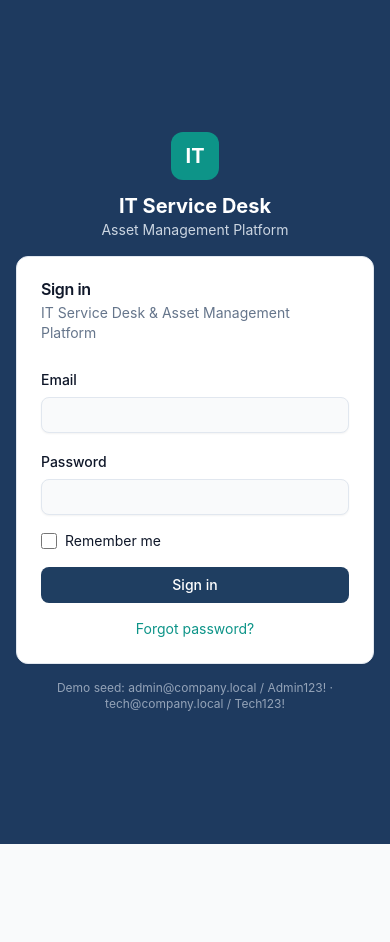
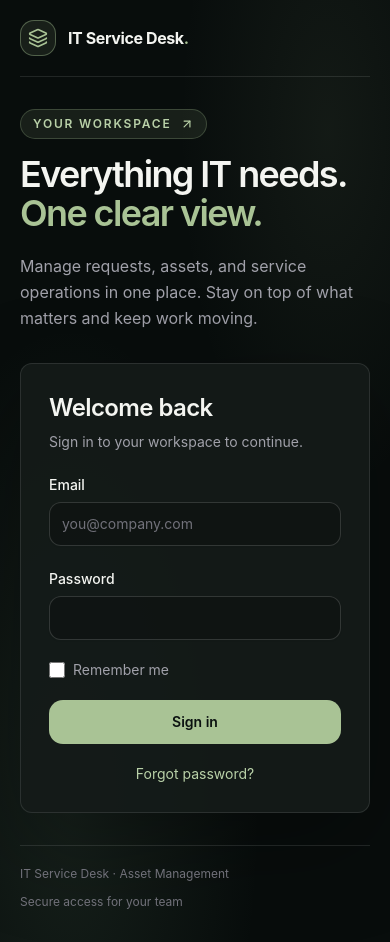
Before and after one commit to HKXC/IT-SERVICE-DESK-ONE, a Next.js app: page /login in a window 390 px wide. Before the commit the page ends 844 px from the top, so only its background shows below. Built offline with nearby package versions, Linux system fonts and the light colour scheme.

Commit message:
Apply dark editorial UI inspired by Freebuff

```diff
--- a/src/app/(auth)/login/page.tsx
+++ b/src/app/(auth)/login/page.tsx
@@ -1,20 +1,39 @@
 import { LoginForm } from "@/components/auth/login-form";
+import { ArrowUpRight, CheckCircle2, Layers3, ShieldCheck, Ticket } from "lucide-react";
 
 export default function LoginPage() {
   return (
-    <div className="flex min-h-screen items-center justify-center bg-[#1E3A5F] p-4">
-      <div className="w-full max-w-md space-y-4">
-        <div className="text-center text-white">
-          <div className="mx-auto mb-3 flex size-12 items-center justify-center rounded-xl bg-[#0D9488] text-xl font-bold">
-            IT
+    <div className="relative min-h-screen overflow-hidden bg-[#080d0c] text-[#f4f5f1]">
+      <div className="pointer-events-none absolute inset-0 bg-[radial-gradient(ellipse_at_18%_85%,rgba(119,161,127,0.13),transparent_42%),radial-gradient(ellipse_at_84%_14%,rgba(153,177,134,0.08),transparent_32%)]" />
+      <div className="relative mx-auto flex min-h-screen max-w-7xl flex-col px-5 pb-8 pt-5 sm:px-8 lg:px-12">
+        <header className="flex items-center justify-between border-b border-white/10 pb-5">
+          <div className="flex items-center gap-3">
+            <span className="flex size-9 items-center justify-center rounded-lg border border-[#a9c395]/40 bg-[#a9c395]/10 text-[#a9c395]"><Layers3 className="size-5" aria-hidden /></span>
+            <span className="text-base font-bold tracking-tight">IT Service Desk<span className="text-[#a9c395]">.</span></span>
           </div>
-          <h1 className="text-xl font-bold">IT Service Desk</h1>
-          <p className="text-sm text-slate-300">Asset Management Platform</p>
-        </div>
-        <LoginForm />
-        <p className="text-center text-xs text-slate-400">
-          Demo seed: admin@company.local / Admin123! · tech@company.local / Tech123!
-        </p>
+          <span className="hidden items-center gap-2 rounded-full border border-white/10 px-3 py-1.5 text-xs text-zinc-400 sm:inline-flex"><span className="size-1.5 rounded-full bg-[#a9c395]" />Service operations, simplified</span>
+        </header>
+
+        <main className="grid flex-1 items-center gap-8 py-8 lg:grid-cols-[minmax(0,1fr)_420px] lg:gap-20 lg:py-14">
+          <section className="max-w-2xl">
+            <p className="mb-4 inline-flex items-center gap-2 rounded-full border border-[#a9c395]/25 bg-[#a9c395]/10 px-3 py-1.5 text-xs font-semibold uppercase tracking-[0.15em] text-[#b9d1a8] lg:mb-6">Your workspace <ArrowUpRight className="size-3.5" aria-hidden /></p>
+            <h1 className="text-4xl font-semibold leading-[1.08] tracking-[-0.045em] sm:text-5xl lg:text-6xl xl:text-7xl">Everything IT needs.<br /><span className="text-[#a9c395]">One clear view.</span></h1>
+            <p className="mt-5 max-w-lg text-base leading-relaxed text-zinc-400 lg:mt-7 lg:text-lg">Manage requests, assets, and service operations in one place. Stay on top of what matters and keep work moving.</p>
+            <div className="mt-10 hidden gap-3 sm:grid-cols-3 lg:grid">
+              {[
+                { icon: Ticket, label: "Resolve requests" },
+                { icon: ShieldCheck, label: "Track every asset" },
+                { icon: CheckCircle2, label: "Meet service goals" },
+              ].map(({ icon: Icon, label }) => (
+                <div key={label} className="flex items-center gap-2.5 rounded-xl border border-white/10 bg-white/[0.03] px-3 py-3 text-sm text-zinc-300"><Icon className="size-4 shrink-0 text-[#a9c395]" aria-hidden />{label}</div>
+              ))}
+            </div>
+          </section>
+          <div className="w-full max-w-md justify-self-center lg:justify-self-end">
+            <LoginForm />
+          </div>
+        </main>
+        <footer className="flex flex-wrap items-center justify-between gap-3 border-t border-white/10 pt-5 text-xs text-zinc-500"><span>IT Service Desk · Asset Management</span><span>Secure access for your team</span></footer>
       </div>
     </div>
   );
--- a/src/app/(dashboard)/page.tsx
+++ b/src/app/(dashboard)/page.tsx
@@ -60,10 +60,10 @@ export default async function DashboardPage() {
   ]);
 
   const stats = [
-    { label: "Open tickets", value: openTickets, href: "/tickets", icon: Ticket, tone: "text-[#1E3A5F] dark:text-sky-300", hint: "View ticket queue" },
-    { label: "Unassigned", value: unassigned, href: "/tickets?filter=unassigned", icon: CircleAlert, tone: "text-orange-600 dark:text-orange-400", hint: "Needs an owner" },
-    { label: "SLA at risk", value: slaRisk, href: "/tickets?filter=sla-risk", icon: Clock3, tone: "text-rose-600 dark:text-rose-400", hint: "Review deadlines" },
-    { label: "Resolved today", value: resolvedToday, href: "/tickets", icon: CheckCircle2, tone: "text-teal-600 dark:text-teal-400", hint: "Completed work" },
+    { label: "Open tickets", value: openTickets, href: "/tickets", icon: Ticket, tone: "text-[#a9c395]", hint: "View ticket queue" },
+    { label: "Unassigned", value: unassigned, href: "/tickets?filter=unassigned", icon: CircleAlert, tone: "text-orange-500 dark:text-orange-300", hint: "Needs an owner" },
+    { label: "SLA at risk", value: slaRisk, href: "/tickets?filter=sla-risk", icon: Clock3, tone: "text-rose-500 dark:text-rose-300", hint: "Review deadlines" },
+    { label: "Resolved today", value: resolvedToday, href: "/tickets", icon: CheckCircle2, tone: "text-[#a9c395]", hint: "Completed work" },
   ];
   const resources = [
     { label: "Total assets", value: totalAssets, href: "/assets", icon: Monitor },
@@ -74,33 +74,36 @@ export default async function DashboardPage() {
 
   return (
     <div className="mx-auto max-w-7xl space-y-8">
-      <div className="flex flex-wrap items-start justify-between gap-4 border-b pb-6">
+      <div className="relative overflow-hidden rounded-2xl border bg-card p-6 shadow-sm sm:p-8">
+        <div className="pointer-events-none absolute inset-0 bg-[radial-gradient(ellipse_at_90%_0%,rgba(169,195,149,0.12),transparent_52%)]" />
+        <div className="relative flex flex-wrap items-start justify-between gap-5">
         <div>
-          <p className="mb-2 text-xs font-semibold uppercase tracking-[0.16em] text-teal-700 dark:text-teal-400">Overview</p>
-          <h1 className="text-2xl font-bold tracking-tight sm:text-3xl">
+          <p className="mb-3 text-xs font-semibold uppercase tracking-[0.16em] text-green-700 dark:text-[#a9c395]">Your workspace / Overview</p>
+          <h1 className="text-3xl font-semibold tracking-[-0.035em] sm:text-4xl">
             {isTech ? "IT Operations Dashboard" : "My IT Services"}
           </h1>
-          <p className="mt-2 text-sm text-muted-foreground">
+          <p className="mt-3 text-sm text-muted-foreground">
             Welcome back{me?.name ? `, ${me.name}` : ""} · {me?.role?.name ?? "Employee"}
           </p>
         </div>
         <Link
           href="/tickets/new"
-          className="inline-flex min-h-11 items-center gap-2 rounded-lg bg-[#1E3A5F] px-4 py-2 text-sm font-semibold text-white shadow-sm transition-colors hover:bg-[#16294a] focus-visible:outline focus-visible:outline-2 focus-visible:outline-offset-2 focus-visible:outline-[#0D9488]"
+          className="inline-flex min-h-11 items-center gap-2 rounded-lg bg-[#a9c395] px-4 py-2 text-sm font-semibold text-[#0b1110] shadow-sm transition-colors hover:bg-[#bdd5aa] focus-visible:outline focus-visible:outline-2 focus-visible:outline-offset-2 focus-visible:outline-[#a9c395]"
         >
           New ticket <ArrowRight className="size-4" aria-hidden />
         </Link>
+        </div>
       </div>
 
       <section aria-labelledby="ticket-overview-heading" className="space-y-3">
         <div className="flex items-baseline justify-between gap-3">
           <h2 id="ticket-overview-heading" className="text-base font-semibold">Ticket overview</h2>
-          <Link href="/tickets" className="text-sm font-medium text-teal-700 hover:underline dark:text-teal-400">View all tickets</Link>
+          <Link href="/tickets" className="text-sm font-medium text-green-700 hover:underline dark:text-[#a9c395]">View all tickets</Link>
         </div>
       <div className="grid gap-3 sm:grid-cols-2 xl:grid-cols-4">
         {stats.map((s) => (
-          <Link key={s.label} href={s.href} className="group rounded-xl focus-visible:outline focus-visible:outline-2 focus-visible:outline-offset-2 focus-visible:outline-[#0D9488]">
-            <Card className="h-full transition-all group-hover:-translate-y-0.5 group-hover:border-[#0D9488]/40 group-hover:shadow-md">
+          <Link key={s.label} href={s.href} className="group rounded-xl focus-visible:outline focus-visible:outline-2 focus-visible:outline-offset-2 focus-visible:outline-[#a9c395]">
+            <Card className="h-full transition-all group-hover:-translate-y-0.5 group-hover:border-[#a9c395]/40 group-hover:shadow-md">
               <CardContent className="p-5">
                 <div className="mb-5 flex items-center justify-between">
                   <span className={`flex size-10 items-center justify-center rounded-lg bg-muted ${s.tone}`}><s.icon className="size-5" aria-hidden /></span>
@@ -120,8 +123,8 @@ export default async function DashboardPage() {
         <h2 id="resources-heading" className="text-base font-semibold">Assets and resources</h2>
         <div className="grid gap-3 sm:grid-cols-2 xl:grid-cols-4">
           {resources.map((item) => (
-            <Link key={item.label} href={item.href} className="group flex items-center gap-3 rounded-xl border bg-card p-4 shadow-sm transition-colors hover:border-[#0D9488]/40 hover:bg-muted/30 focus-visible:outline focus-visible:outline-2 focus-visible:outline-offset-2 focus-visible:outline-[#0D9488]">
-              <item.icon className="size-5 shrink-0 text-teal-700 dark:text-teal-400" aria-hidden />
+            <Link key={item.label} href={item.href} className="group flex items-center gap-3 rounded-xl border bg-card p-4 shadow-sm transition-colors hover:border-[#a9c395]/40 hover:bg-muted/30 focus-visible:outline focus-visible:outline-2 focus-visible:outline-offset-2 focus-visible:outline-[#a9c395]">
+              <item.icon className="size-5 shrink-0 text-green-700 dark:text-[#a9c395]" aria-hidden />
               <div className="min-w-0 flex-1"><p className="text-sm text-muted-foreground">{item.label}</p><p className="text-xl font-semibold tabular-nums">{item.value}</p></div>
               <ArrowRight className="size-4 text-muted-foreground" aria-hidden />
             </Link>
--- a/src/app/globals.css
+++ b/src/app/globals.css
@@ -4,47 +4,47 @@
 
 @layer base {
   :root {
-    --background: 210 20% 98%;
-    --foreground: 222 47% 11%;
+    --background: 72 18% 97%;
+    --foreground: 150 14% 12%;
     --card: 0 0% 100%;
     --card-foreground: 222 47% 11%;
     --popover: 0 0% 100%;
     --popover-foreground: 222 47% 11%;
-    --primary: 212 52% 25%;
-    --primary-foreground: 0 0% 100%;
+    --primary: 100 28% 70%;
+    --primary-foreground: 150 19% 8%;
     --secondary: 210 20% 96%;
     --secondary-foreground: 222 47% 11%;
     --muted: 210 20% 96%;
     --muted-foreground: 215 16% 47%;
-    --accent: 174 72% 31%;
-    --accent-foreground: 0 0% 100%;
+    --accent: 100 28% 70%;
+    --accent-foreground: 150 19% 8%;
     --destructive: 0 84% 60%;
     --destructive-foreground: 0 0% 100%;
     --border: 214 32% 91%;
     --input: 214 32% 91%;
-    --ring: 174 72% 31%;
-    --radius: 0.625rem;
+    --ring: 100 28% 55%;
+    --radius: 0.875rem;
   }
   .dark {
-    --background: 222 47% 7%;
-    --foreground: 210 40% 98%;
-    --card: 217 33% 11%;
-    --card-foreground: 210 40% 98%;
-    --popover: 217 33% 11%;
-    --popover-foreground: 210 40% 98%;
-    --primary: 210 40% 98%;
-    --primary-foreground: 222 47% 11%;
-    --secondary: 217 33% 17%;
-    --secondary-foreground: 210 40% 98%;
-    --muted: 217 33% 17%;
-    --muted-foreground: 215 20% 65%;
-    --accent: 174 72% 31%;
-    --accent-foreground: 0 0% 100%;
+    --background: 160 18% 5%;
+    --foreground: 80 18% 96%;
+    --card: 150 12% 9%;
+    --card-foreground: 80 18% 96%;
+    --popover: 150 12% 9%;
+    --popover-foreground: 80 18% 96%;
+    --primary: 100 28% 70%;
+    --primary-foreground: 150 19% 8%;
+    --secondary: 150 10% 15%;
+    --secondary-foreground: 80 18% 96%;
+    --muted: 150 10% 15%;
+    --muted-foreground: 100 5% 66%;
+    --accent: 100 28% 70%;
+    --accent-foreground: 150 19% 8%;
     --destructive: 0 62% 50%;
     --destructive-foreground: 0 0% 100%;
-    --border: 217 33% 20%;
-    --input: 217 33% 20%;
-    --ring: 174 72% 40%;
+    --border: 150 9% 20%;
+    --input: 150 9% 23%;
+    --ring: 100 28% 70%;
   }
 }
 
@@ -56,4 +56,8 @@
     @apply bg-background text-foreground antialiased;
     font-family: Inter, ui-sans-serif, system-ui, sans-serif;
   }
+  ::selection {
+    background: #a9c395;
+    color: #0b1110;
+  }
 }
--- a/src/app/layout.tsx
+++ b/src/app/layout.tsx
@@ -19,7 +19,7 @@ export default function RootLayout({ children }: { children: React.ReactNode })
       <body>
         <ThemeProvider
           attribute="class"
-          defaultTheme="system"
+          defaultTheme="dark"
           enableSystem
           disableTransitionOnChange
         >
--- a/src/components/auth/login-form.tsx
+++ b/src/components/auth/login-form.tsx
@@ -28,14 +28,14 @@ function LoginFormInner() {
   } = useForm<LoginInput>({ resolver: zodResolver(loginSchema) });
 
   return (
-    <Card className="w-full max-w-md">
-      <CardHeader>
-        <CardTitle>Sign in</CardTitle>
-        <CardDescription>IT Service Desk & Asset Management Platform</CardDescription>
+    <Card className="w-full max-w-md border-white/10 bg-[#151b19]/95 text-[#f4f5f1] shadow-[0_30px_100px_rgba(0,0,0,0.3)]">
+      <CardHeader className="space-y-2 p-7 pb-5 sm:p-8 sm:pb-5">
+        <CardTitle className="text-2xl tracking-tight">Welcome back</CardTitle>
+        <CardDescription className="text-zinc-400">Sign in to your workspace to continue.</CardDescription>
       </CardHeader>
-      <CardContent>
+      <CardContent className="p-7 pt-0 sm:p-8 sm:pt-0">
         <form
-          className="space-y-4"
+          className="space-y-5"
           onSubmit={handleSubmit(async (v) => {
             setServerError(null);
             const res = await loginAction(v);
@@ -45,23 +45,23 @@ function LoginFormInner() {
         >
           <div className="space-y-1.5">
             <Label htmlFor="email">Email</Label>
-            <Input id="email" type="email" autoComplete="email" {...register("email")} />
+            <Input id="email" type="email" autoComplete="email" placeholder="you@company.com" className="h-11 border-white/15 bg-black/20 text-white placeholder:text-zinc-500 focus-visible:ring-[#a9c395]" {...register("email")} />
             {errors.email && <p className="text-xs text-red-600">{errors.email.message}</p>}
           </div>
           <div className="space-y-1.5">
             <Label htmlFor="password">Password</Label>
-            <Input id="password" type="password" autoComplete="current-password" {...register("password")} />
+            <Input id="password" type="password" autoComplete="current-password" className="h-11 border-white/15 bg-black/20 text-white focus-visible:ring-[#a9c395]" {...register("password")} />
             {errors.password && <p className="text-xs text-red-600">{errors.password.message}</p>}
           </div>
-          <label className="flex items-center gap-2 text-sm">
-            <input type="checkbox" {...register("rememberMe")} className="size-4" /> Remember me
+          <label className="flex items-center gap-2 text-sm text-zinc-400">
+            <input type="checkbox" {...register("rememberMe")} className="size-4 accent-[#a9c395]" /> Remember me
           </label>
           {serverError && <p className="text-sm text-red-600">{serverError}</p>}
-          <Button type="submit" className="w-full" disabled={isSubmitting}>
+          <Button type="submit" className="h-11 w-full rounded-lg bg-[#a9c395] font-semibold text-[#0b1110] hover:bg-[#bdd5aa]" disabled={isSubmitting}>
             {isSubmitting ? "Signing in…" : "Sign in"}
           </Button>
           <p className="text-center text-sm">
-            <a href="/forgot-password" className="text-[#0D9488] hover:underline">
+            <a href="/forgot-password" className="text-[#b9d1a8] hover:underline">
               Forgot password?
             </a>
           </p>
--- a/src/components/layout/dashboard-shell.tsx
+++ b/src/components/layout/dashboard-shell.tsx
@@ -39,7 +39,7 @@ export function DashboardShell({
   }, [menuOpen]);
 
   return (
-    <div className="flex min-h-screen bg-[#F7F8FA] dark:bg-[#0B1220]">
+    <div className="flex min-h-screen bg-[#f6f7f3] dark:bg-[#080d0c]">
       <Sidebar counts={counts} />
       {menuOpen && (
         <div className="fixed inset-0 z-50 lg:hidden" role="dialog" aria-modal="true" aria-label="Navigation">
@@ -67,7 +67,7 @@ export function DashboardShell({
       )}
       <div className="flex min-w-0 flex-1 flex-col">
         <Topbar userName={userName} onMenu={() => setMenuOpen(true)} />
-        <main className="flex-1 p-4 lg:p-6">{children}</main>
+        <main className="flex-1 p-4 lg:p-8">{children}</main>
       </div>
     </div>
   );
--- a/src/components/layout/sidebar.tsx
+++ b/src/components/layout/sidebar.tsx
@@ -44,7 +44,7 @@ function Group({
     <div className="px-3 py-1">
       <button
         onClick={() => setOpen((v) => !v)}
-        className="flex w-full items-center justify-between px-2 py-1.5 text-[11px] font-semibold uppercase tracking-wider text-slate-400 hover:text-slate-200"
+        className="flex w-full items-center justify-between px-2 py-1.5 text-[11px] font-semibold uppercase tracking-[0.14em] text-zinc-500 hover:text-[#a9c395]"
       >
         {title}
         <ChevronDown className={cn("size-3.5 transition-transform", !open && "-rotate-90")} />
@@ -66,11 +66,11 @@ function Group({
                 className={cn(
                   "flex items-center gap-2.5 rounded-lg px-2.5 py-2 text-[13px] font-medium transition-colors",
                   active
-                    ? "bg-[#0D9488]/15 text-white"
-                    : "text-slate-300/90 hover:bg-white/5 hover:text-white"
+                    ? "bg-[#a9c395]/15 text-[#c5d9b8]"
+                    : "text-zinc-400 hover:bg-white/5 hover:text-white"
                 )}
               >
-                <span className={cn(active ? "text-[#2DD4BF]" : "text-slate-400")}>{it.icon}</span>
+                <span className={cn(active ? "text-[#a9c395]" : "text-zinc-500")}>{it.icon}</span>
                 <span className="flex-1 truncate">{it.label}</span>
                 {it.badge && (
                   <span className="rounded-full bg-red-500/90 px-1.5 py-0.5 text-[10px] font-bold text-white">
@@ -91,14 +91,14 @@ const ic = "size-4";
 export function Sidebar({ counts, className }: { counts?: { unassigned?: number; slaRisk?: number }; className?: string }) {
   const pathname = usePathname();
   return (
-    <aside className={cn("hidden w-64 shrink-0 flex-col bg-[#1E3A5F] lg:flex dark:bg-[#0F1D33]", className)}>
+    <aside className={cn("hidden w-64 shrink-0 flex-col border-r border-white/10 bg-[#101614] lg:flex", className)}>
       <div className="flex h-16 items-center gap-2.5 border-b border-white/10 px-5">
-        <div className="flex size-9 items-center justify-center rounded-lg bg-[#0D9488] font-bold text-white">
+        <div className="flex size-9 items-center justify-center rounded-lg bg-[#a9c395] font-bold text-[#0b1110]">
           IT
         </div>
         <div className="leading-tight">
           <p className="text-sm font-bold text-white">IT Service Desk</p>
-          <p className="text-[11px] text-slate-400">Asset Management</p>
+          <p className="text-[11px] text-zinc-500">Asset Management</p>
         </div>
       </div>
       <div className="flex-1 overflow-y-auto py-2">
@@ -106,7 +106,7 @@ export function Sidebar({ counts, className }: { counts?: { unassigned?: number;
           <Link
             href="/"
             aria-current={pathname === "/" ? "page" : undefined}
-            className={cn("flex items-center gap-2.5 rounded-lg px-2.5 py-2 text-[13px] font-medium text-slate-200 hover:bg-white/5", pathname === "/" && "bg-[#0D9488]/15 text-white")}
+            className={cn("flex items-center gap-2.5 rounded-lg px-2.5 py-2 text-[13px] font-medium text-zinc-400 hover:bg-white/5 hover:text-white", pathname === "/" && "bg-[#a9c395]/15 text-[#c5d9b8]")}
           >
             <LayoutDashboard className={ic} /> Dashboard
           </Link>
@@ -172,8 +172,8 @@ export function Sidebar({ counts, className }: { counts?: { unassigned?: number;
           ]}
         />
       </div>
-      <div className="border-t border-white/10 p-4 text-[11px] text-slate-400">
-        v1.0.0 · Production-ready
+      <div className="border-t border-white/10 p-4 text-[11px] text-zinc-500">
+        IT Service Desk · Workspace
       </div>
     </aside>
   );
--- a/src/components/layout/topbar.tsx
+++ b/src/components/layout/topbar.tsx
@@ -80,7 +80,7 @@ export function Topbar({ userName, onMenu }: { userName?: string | null; onMenu?
   }
 
   return (
-    <header className="sticky top-0 z-30 flex h-16 items-center gap-3 border-b bg-background/95 px-4 backdrop-blur lg:px-6">
+    <header className="sticky top-0 z-30 flex h-16 items-center gap-3 border-b bg-background/90 px-4 backdrop-blur-xl lg:px-8">
       <Button variant="ghost" size="icon" className="lg:hidden" onClick={onMenu} aria-label="Open navigation menu">
         <Menu />
       </Button>
@@ -99,7 +99,7 @@ export function Topbar({ userName, onMenu }: { userName?: string | null; onMenu?
           onChange={(e) => setQuery(e.target.value)}
           placeholder="Search tickets…  ( / )"
           aria-label="Search tickets"
-          className="h-9 w-full rounded-lg border border-input bg-muted/50 pl-9 pr-3 text-sm outline-none focus:ring-2 focus:ring-ring"
+          className="h-10 w-full rounded-lg border border-input bg-muted/40 pl-9 pr-3 text-sm outline-none focus:ring-2 focus:ring-ring"
         />
       </form>
       <div className="ml-auto flex items-center gap-1.5">
@@ -129,7 +129,7 @@ export function Topbar({ userName, onMenu }: { userName?: string | null; onMenu?
                 {unread > 0 && (
                   <button
                     onClick={() => void markAllRead()}
-                    className="flex items-center gap-1 text-xs text-[#0D9488] hover:underline"
+                    className="flex items-center gap-1 text-xs text-[#a9c395] hover:underline"
                   >
                     <CheckCheck className="size-3.5" aria-hidden /> Mark all read
                   </button>
```
Also changed, not shown: tailwind.config.ts (+4 -4 lines).
